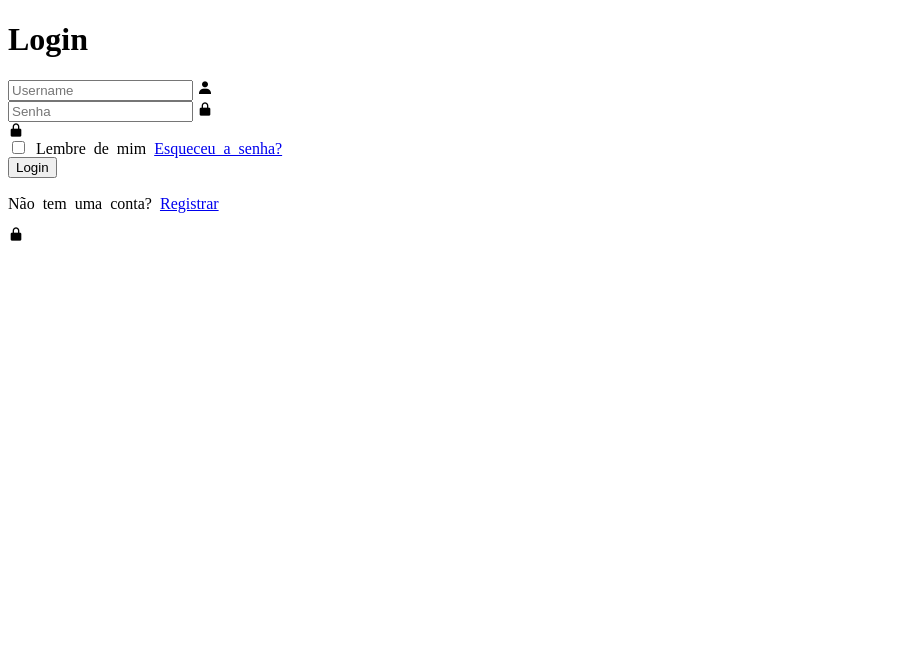
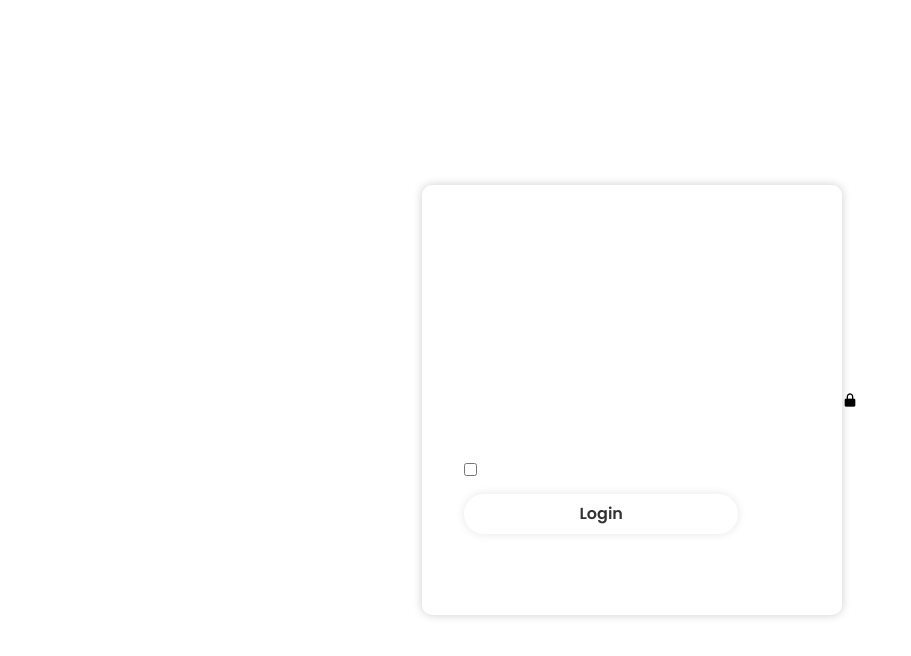
Before and after one commit to Mandiocatx/cu-de-burro, a website: page public/html/index.html in a window 1280 px wide. Shown: the whole page, without its empty margins (0-911 px from the left). Drawn offline with nearby package versions, Linux system fonts and the light colour scheme; files that its build step writes are made by us from their sources.

Commit message:
alsjdfgaiuyd

```diff
--- a/public/html/index.html
+++ b/public/html/index.html
@@ -6,7 +6,7 @@
     <meta http-equiv="X-UA-Compatible" content="IE=edge">
     <meta name="viewport" content="width=device-width, initial-scale=1.0">
     <title>Login</title>
-    <link rel="stylesheet" href="style.css">
+    <link rel="stylesheet" href="../css/style.css">
     <link href='https://unpkg.com/boxicons@2.1.4/css/boxicons.min.css' rel='stylesheet'>
 </head>
 
```
